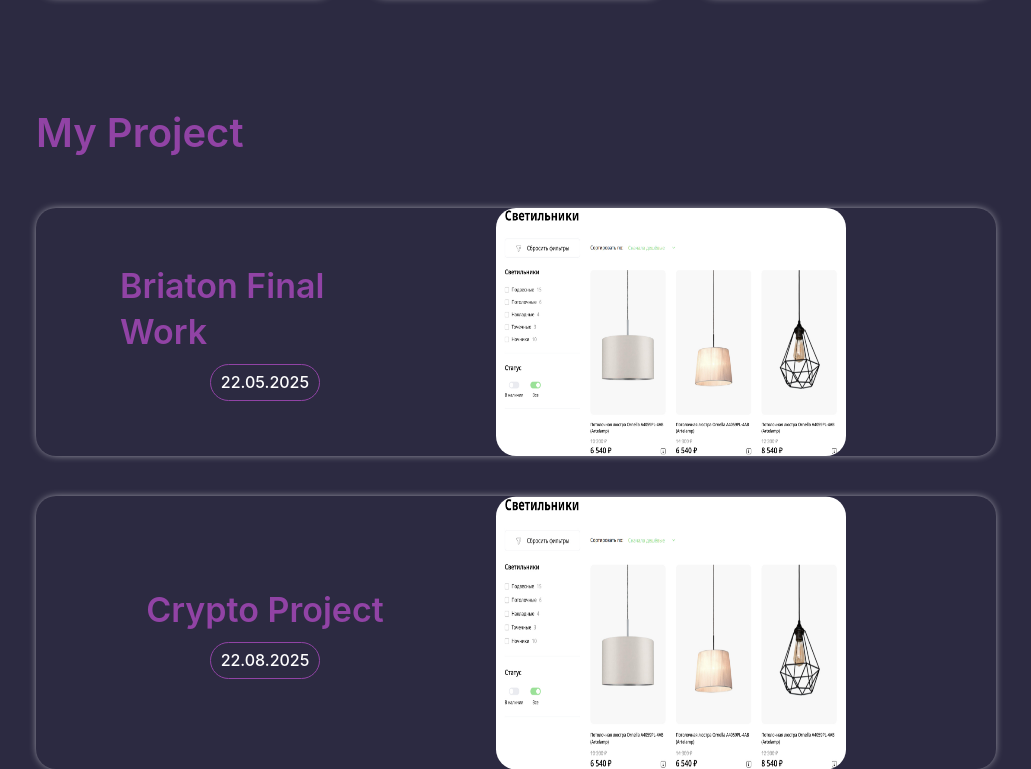
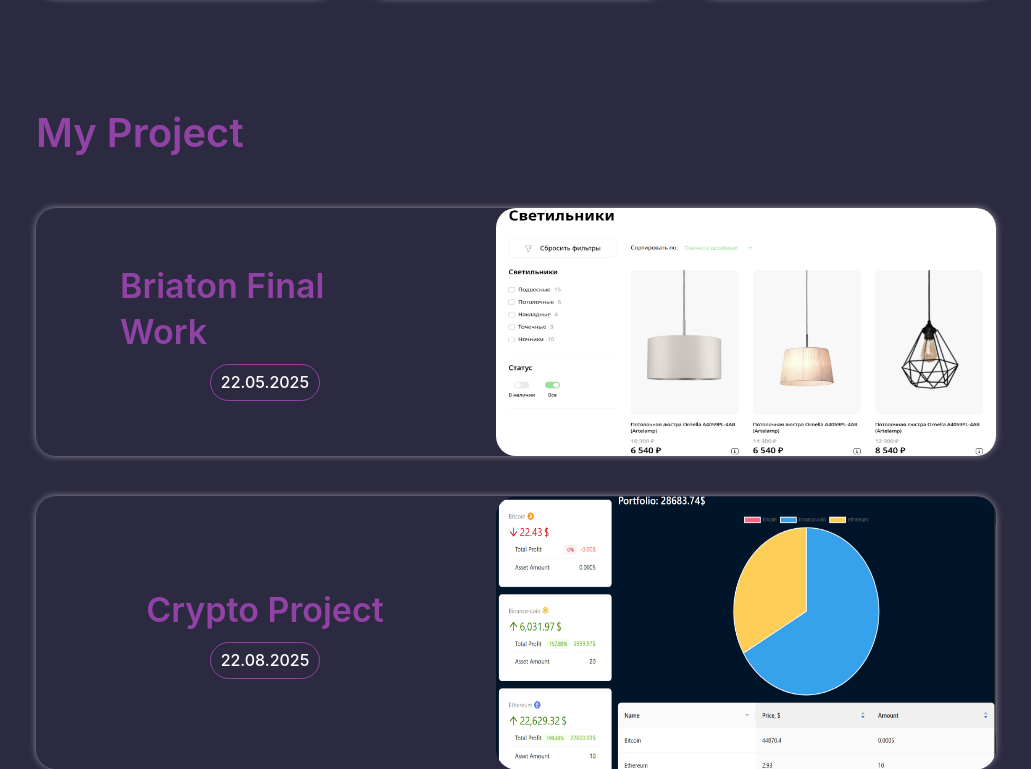
Before and after one commit to HELLRAID-cmd/Portfolio, a React (Vite) app in the folder client/: page / in a window 1280 px wide. Shown: the part 1213-1982 px from the top of the page, without its empty margins (124-1155 px from the left). Built offline with nearby package versions, Linux system fonts and the light colour scheme; no server answers.

Commit message:
Изменил размер фото и поменял фото

```diff
--- a/client/src/Components/Project/Project.tsx
+++ b/client/src/Components/Project/Project.tsx
@@ -33,7 +33,7 @@ export const Project = () => {
                     <img
                       className="project__card-picture-img"
                       src="./public/img/project/project.jpg"
-                      width={350}
+                      width={500}
                       alt="img"
                     />
                   </picture>
@@ -107,13 +107,14 @@ export const Project = () => {
                   <picture className="project__card-picture project-img">
                     <source
                       media="(max-width: 1000px)"
-                      src="/img/project/project.jpg"
+                      srcSet="/img/project/cryptoProject@2x.jpg"
                       width={200}
                     />
                     <img
                       className="project__card-picture-img"
-                      src="./public/img/project/project.jpg"
-                      width={350}
+                      src="./public/img/project/cryptoProject.jpg"
+                      srcSet="./public/img/project/cryptoProject.jpg 2x"
+                      width={500}
                       alt="img"
                     />
                   </picture>
```
